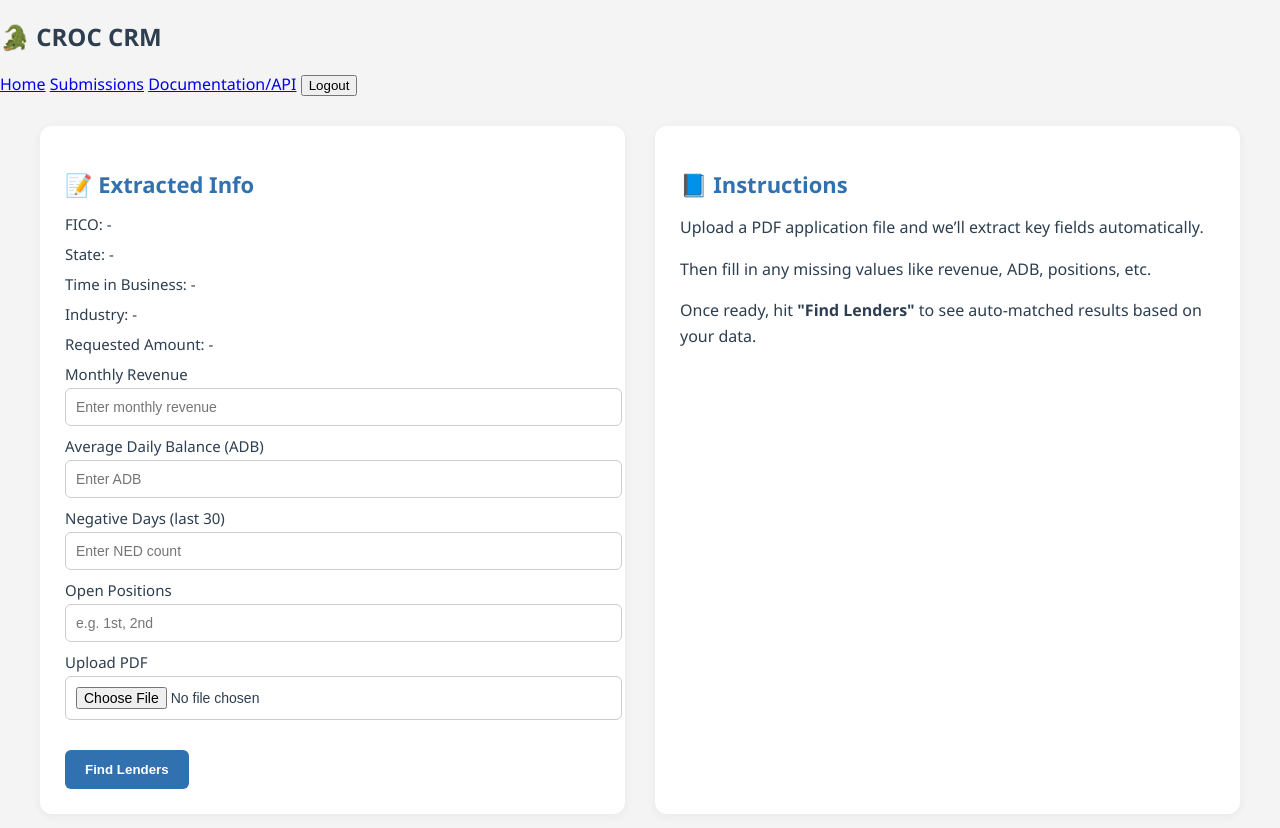
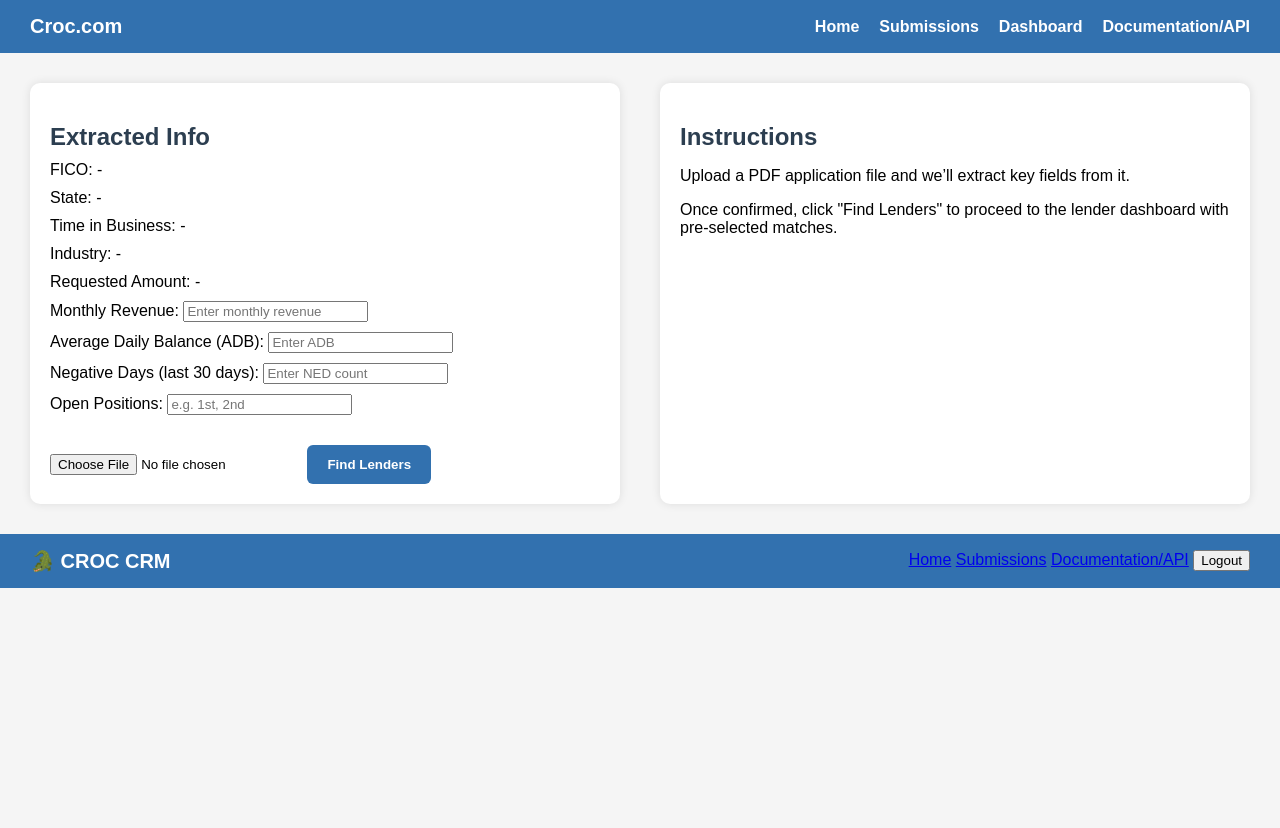
Before and after one commit to Maheedhar-rao/Pathway-catalyst-workflow, a website: page Frontend/pdf.html in a window 1280 px wide. After the commit the page ends 800 px from the top, so only its background shows below. Drawn offline with Linux system fonts and the light colour scheme.

Commit message:
Update pdf.html
Reverting to old logic

```diff
--- a/Frontend/pdf.html
+++ b/Frontend/pdf.html
@@ -3,56 +3,60 @@
 <head>
   <meta charset="UTF-8" />
   <meta name="viewport" content="width=device-width, initial-scale=1.0" />
-  <title>🐊 CROC CRM | Submissions</title>
+  <title>PDF Submission - Extract & Match</title>
   <style>
     body {
+      font-family: Arial, sans-serif;
+      background: #f5f5f5;
       margin: 0;
-      font-family: 'Segoe UI', Tahoma, Geneva, Verdana, sans-serif;
-      background-color: #f4f4f4;
-      color: #2c3e50;
+      padding: 0;
     }
-
-    #navbar {
-      width: 100%;
+    nav {
+      background: #3271af;
+      color: white;
+      padding: 15px 30px;
+      display: flex;
+      justify-content: space-between;
+      align-items: center;
     }
-
+    nav h1 {
+      margin: 0;
+      font-size: 20px;
+    }
+    nav ul {
+      list-style: none;
+      display: flex;
+      gap: 20px;
+      margin: 0;
+      padding: 0;
+    }
+    nav ul li a {
+      color: white;
+      text-decoration: none;
+      font-weight: bold;
+    }
+    nav ul li a:hover {
+      text-decoration: underline;
+    }
     .container {
       display: flex;
-      flex-wrap: wrap;
-      gap: 30px;
+      gap: 40px;
       padding: 30px;
-      max-width: 1200px;
-      margin: auto;
     }
-
     .left, .right {
-      flex: 1 1 400px;
+      flex: 1;
       background: white;
-      padding: 25px;
-      border-radius: 12px;
-      box-shadow: 0 2px 10px rgba(0, 0, 0, 0.05);
+      padding: 20px;
+      border-radius: 10px;
+      box-shadow: 0 0 10px rgba(0,0,0,0.1);
     }
-
     h2 {
-      font-size: 22px;
-      margin-bottom: 15px;
-      color: #3271af;
+      color: #2c3e50;
+      margin-bottom: 10px;
     }
-
     .field {
       margin: 10px 0;
-      font-size: 15px;
     }
-
-    .field input {
-      margin-top: 4px;
-      width: 100%;
-      padding: 10px;
-      font-size: 14px;
-      border: 1px solid #ccc;
-      border-radius: 6px;
-    }
-
     .btn {
       margin-top: 20px;
       background: #3271af;
@@ -62,68 +66,45 @@
       font-weight: bold;
       cursor: pointer;
       border-radius: 6px;
-      transition: background 0.3s;
-    }
-
-    .btn:hover {
-      background: #245a87;
-    }
-
-    p {
-      line-height: 1.6;
     }
   </style>
 </head>
 <body>
-  <!-- Universal Navbar -->
-  <div id="navbar"></div>
+  <nav>
+    <h1>Croc.com</h1>
+    <ul>
+      <li><a href="index.html">Home</a></li>
+      <li><a href="pdf.html">Submissions</a></li>
+      <li><a href="dashboard.html">Dashboard</a></li>
+      <li><a href="documentatio.html">Documentation/API</a></li>
+    </ul>
+  </nav>
 
   <div class="container">
-    <!-- Left: Extracted Fields -->
     <div class="left">
-      <h2>📝 Extracted Info</h2>
+      <h2>Extracted Info</h2>
       <div class="field">FICO: <span id="fico">-</span></div>
       <div class="field">State: <span id="state">-</span></div>
       <div class="field">Time in Business: <span id="tib">-</span></div>
       <div class="field">Industry: <span id="industry">-</span></div>
       <div class="field">Requested Amount: <span id="amount">-</span></div>
-
-      <div class="field">
-        <label>Monthly Revenue</label>
-        <input type="number" id="revenue" placeholder="Enter monthly revenue" />
-      </div>
-      <div class="field">
-        <label>Average Daily Balance (ADB)</label>
-        <input type="number" id="adb" placeholder="Enter ADB" />
-      </div>
-      <div class="field">
-        <label>Negative Days (last 30)</label>
-        <input type="number" id="ned" placeholder="Enter NED count" />
-      </div>
-      <div class="field">
-        <label>Open Positions</label>
-        <input type="number" id="positions" placeholder="e.g. 1st, 2nd" />
-      </div>
-
-      <div class="field">
-        <label>Upload PDF</label>
+      <div class="field">Monthly Revenue: <input type="number" id="revenue" placeholder="Enter monthly revenue" /></div>
+      <div class="field">Average Daily Balance (ADB): <input type="number" id="adb" placeholder="Enter ADB" /></div>
+      <div class="field">Negative Days (last 30 days): <input type="number" id="ned" placeholder="Enter NED count" /></div>
+      <div class="field">Open Positions: <input type="number" id="positions" placeholder="e.g. 1st, 2nd" /></div>
       <input type="file" id="upload" accept="application/pdf" />
-      </div>
-
       <button class="btn" onclick="saveAndGo()">Find Lenders</button>
     </div>
 
-    <!-- Right: Instructions -->
     <div class="right">
-      <h2>📘 Instructions</h2>
-      <p>Upload a PDF application file and we’ll extract key fields automatically.</p>
-      <p>Then fill in any missing values like revenue, ADB, positions, etc.</p>
-      <p>Once ready, hit <strong>"Find Lenders"</strong> to see auto-matched results based on your data.</p>
+      <h2>Instructions</h2>
+      <p>Upload a PDF application file and we’ll extract key fields from it.</p>
+      <p>Once confirmed, click "Find Lenders" to proceed to the lender dashboard with pre-selected matches.</p>
     </div>
   </div>
 
-  <!-- PDF Logic & Navbar Injection -->
   <script src="https://cdnjs.cloudflare.com/ajax/libs/pdf.js/3.4.120/pdf.min.js"></script>
+  <div id="navbar"></div>
   <script>
     document.getElementById('upload').addEventListener('change', async function (event) {
       const file = event.target.files[0];
@@ -148,11 +129,7 @@
 
         const stateFullMatch = fullText.match(/,\s*([A-Za-z ]+),\s*\d{5}\s*United States/i);
         const fullState = stateFullMatch ? stateFullMatch[1].trim() : '-';
-        const stateMap = {
-          "South Carolina": "SC", "North Carolina": "NC", "California": "CA",
-          "New York": "NY", "Texas": "TX", "Florida": "FL", "Georgia": "GA",
-          "Illinois": "IL", "Pennsylvania": "PA"
-        };
+        const stateMap = { "South Carolina": "SC", "North Carolina": "NC", "California": "CA", "New York": "NY", "Texas": "TX", "Florida": "FL", "Georgia": "GA", "Illinois": "IL", "Pennsylvania": "PA" };
         const state = stateMap[fullState] || '-';
 
         const rawDate = (fullText.match(/Start Date[:\s]+(?:[A-Za-z]+,?\s*)?([A-Za-z]+\s+\d{1,2},\s+\d{4})/i) || [])[1] || '-';
@@ -217,7 +194,6 @@
       localStorage.setItem('borrowerData', JSON.stringify(data));
       window.location.href = 'lender.html';
     }
-
     async function loadNavbar() {
     const res = await fetch('/navbar.html');
     const html = await res.text();
```
Lines whose indentation alone changed are shown as unchanged.
